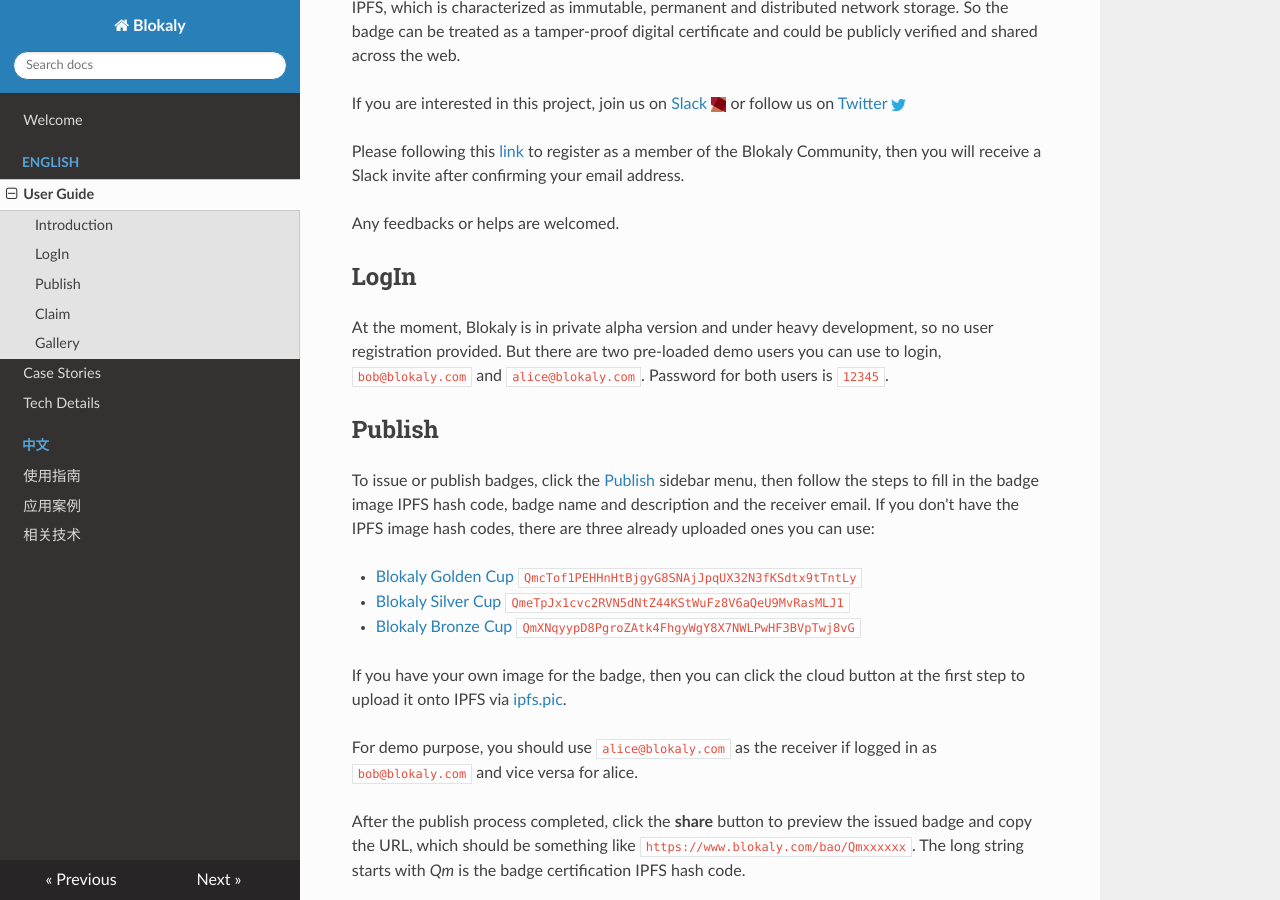
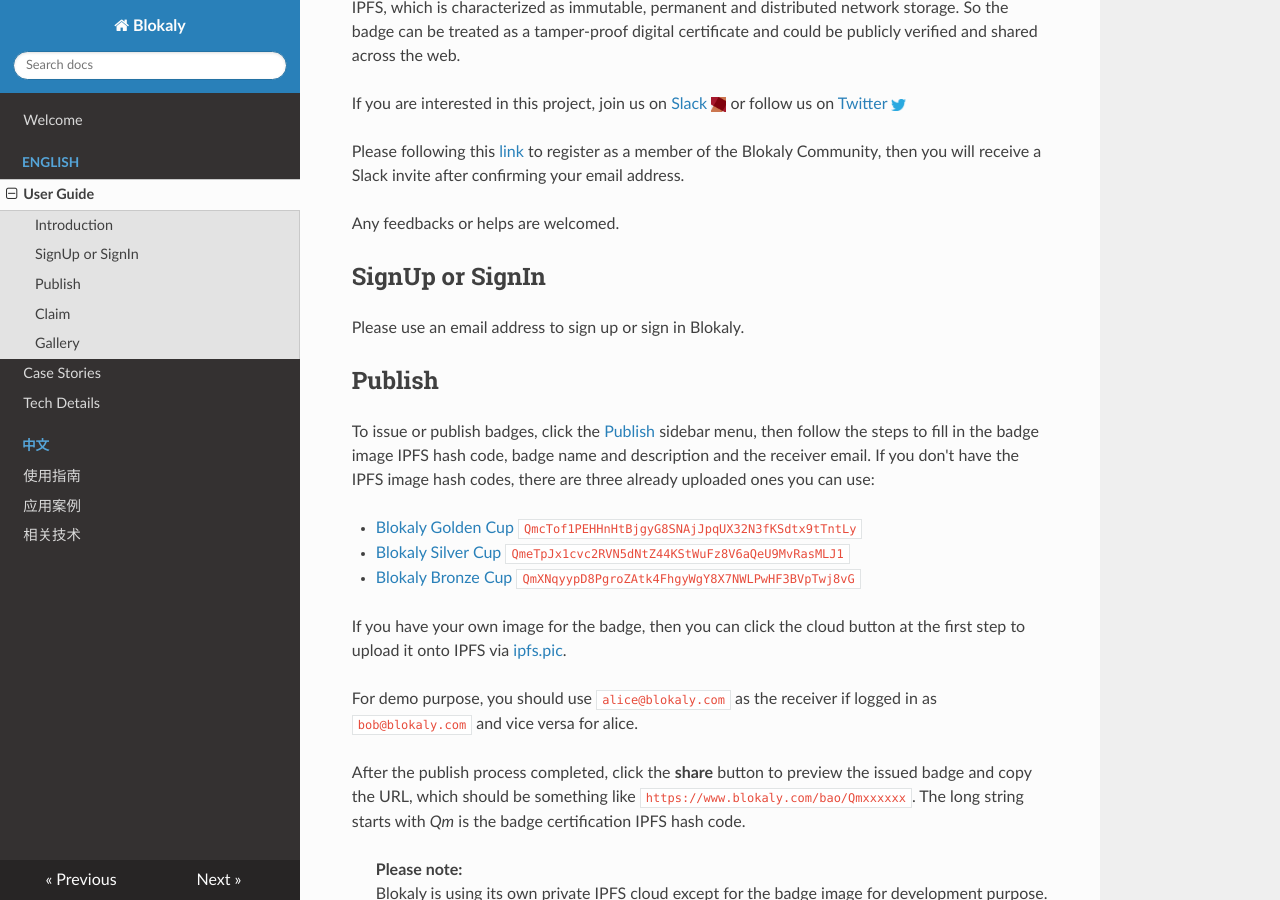
Before and after one commit to blokaly/banana, an MkDocs documentation site: the page built from docs/en/usage.md, in a window 1280 px wide and 900 px high, scrolled down 340 px. Built offline with MkDocs 1.6.1, drawn with Linux system fonts in a browser that asks for light colours; nearby versions of some CDN libraries; old or Windows-style settings are respelled for this version of MkDocs.

Commit message:
update signup/signin

```diff
--- a/docs/en/usage.md
+++ b/docs/en/usage.md
@@ -16,10 +16,9 @@ a member of the Blokaly Community, then you will receive a Slack invite after co
 
 Any feedbacks or helps are welcomed.
 
-## LogIn
+## SignUp or SignIn
 
-At the moment, Blokaly is in private alpha version and under heavy development, so no user registration provided.
-But there are two pre-loaded demo users you can use to login, `bob@blokaly.com` and `alice@blokaly.com`. Password for both users is `12345`.
+Please use an email address to sign up or sign in Blokaly.
 
 ## Publish
 
```
